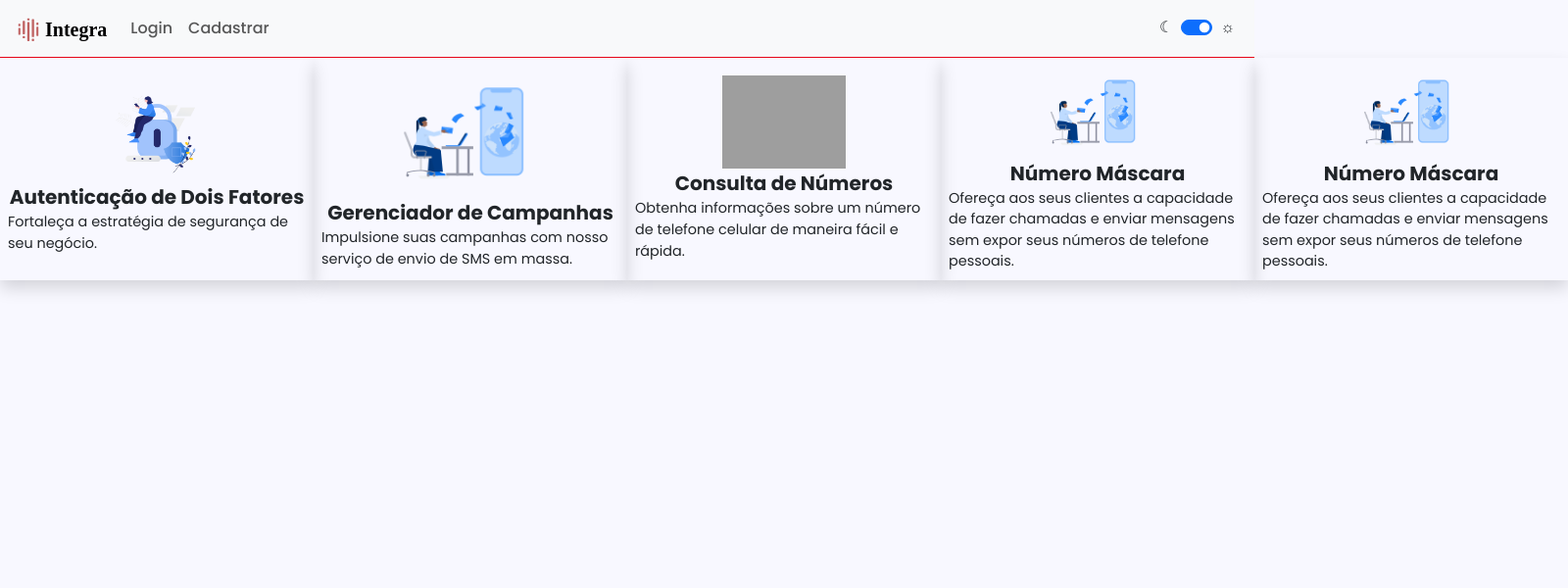
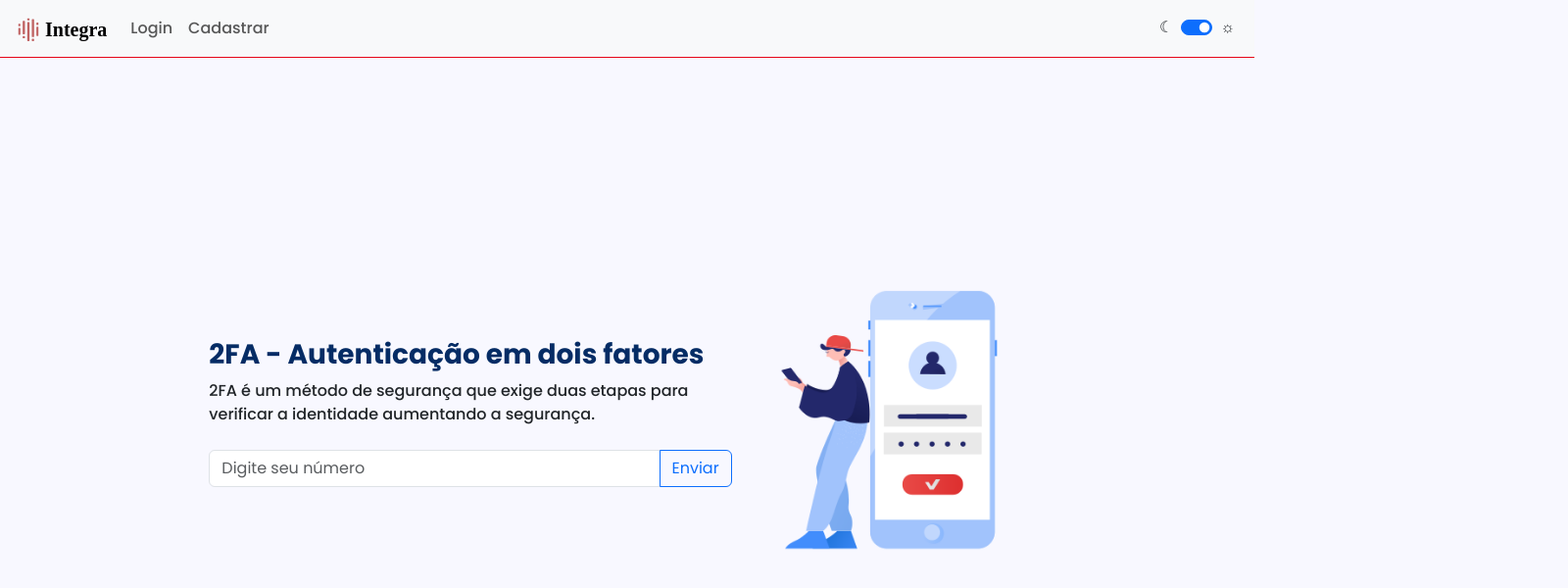
Before and after one commit to matheusg1/modavo-react, a React (Create React App) app: page /2fa in a window 1280 px wide. Before the commit this address led to /. Shown: the top 600 px of the page at 98% size, 1600 px wide, since content can reach past the window. Built offline with nearby package versions, Linux system fonts and the light colour scheme; grey boxes are pictures that could not be loaded; a web font is replaced by a local one.

Commit message:
Página de 2fa criada

```diff
--- /dev/null
+++ b/src/pages/TwoFa/TwoFa.js
@@ -0,0 +1,21 @@
+import imgLogin from '../../img/img-login.png';
+
+export default function TwoFa() {
+    return (
+        <>
+            <div className='d-flex flex-column flex-md-row align-items-center justify-content-center flex-fill'>
+                <img className="img-fluid col-10 col-sm-6 d-block d-md-none" src={imgLogin}></img>
+                <div className='col-11 col-sm-11 col-md-5'>
+                    <h2 className='fs-3 fw-bold text-primary-emphasis mb-md-2'>2FA - Autenticação em dois fatores</h2>
+                    <div className='fs-6 fw-medium col-12 col-md-12'>
+                        2FA é um método de segurança que exige duas etapas para verificar a identidade aumentando a segurança.</div>
+                    <div class="input-group mb-3 mt-4">
+                        <input type="text" class="form-control" placeholder="Digite seu número" aria-label="Digite seu número" aria-describedby="button-addon2" />
+                        <button class="btn btn-outline-primary" type="button" id="button-addon2">Enviar</button>
+                    </div>
+                </div>
+                <img className="img-fluid col-1 col-md-4 col-lg-3 d-none d-md-block" src={imgLogin}></img>
+            </div>
+        </>
+    )
+}
--- a/src/pages/inicio/index.js
+++ b/src/pages/inicio/index.js
@@ -1,5 +1,5 @@
 import CardServico from '../../components/CardServico/CardServico';
-import imgLogin from '../../img/img-login.png';
+
 import imgSms from '../../img/img-sms.png';
 import imgSearch from '../../img/img-search.png';
 import imgCadeado from '../../img/img-cadeado.png';
@@ -7,7 +7,7 @@ import imgCadeado from '../../img/img-cadeado.png';
 export default function Index() {
     return (
         <>
-            <div className='col-12 d-flex flex-column flex-sm-row justify-content-around'>
+            <div className='col-12 '>
                     <CardServico
                         imagem={imgCadeado}
                         tamanhoImagem={"col-4"}
--- a/src/routes.js
+++ b/src/routes.js
@@ -1,8 +1,9 @@
 import React from 'react';
 import { BrowserRouter as Router, Route, Routes, Navigate } from 'react-router-dom';
-import Index from './pages/inicio'
-import Cadastro from './pages/cadastro';
-import Login from './pages/login';
+import Index from './pages/Inicio/Index';
+import Cadastro from './pages/Cadastro/Cadastro';
+import TwoFa from './pages/TwoFa/TwoFa';
+import Login from './pages/Login/Login';
 
 export default function AppRoutes() {
     return (
@@ -12,6 +13,7 @@ export default function AppRoutes() {
                 <Route path="/" element={<Index />} />
                 <Route path="/login" element={<Login />} />
                 <Route path="/cadastro" element={<Cadastro />} />
+                <Route path="/2fa" element={<TwoFa />} />
             </Routes>
 
     )
```
Also changed, not shown: src/img/img-sms-avulso.png (added), src/pages/Cadastro/Cadastro.js (renamed from src/pages/cadastro/index.js), src/pages/Login/Login.js (renamed from src/pages/login/index.js). Lines whose indentation alone changed are shown as unchanged.
